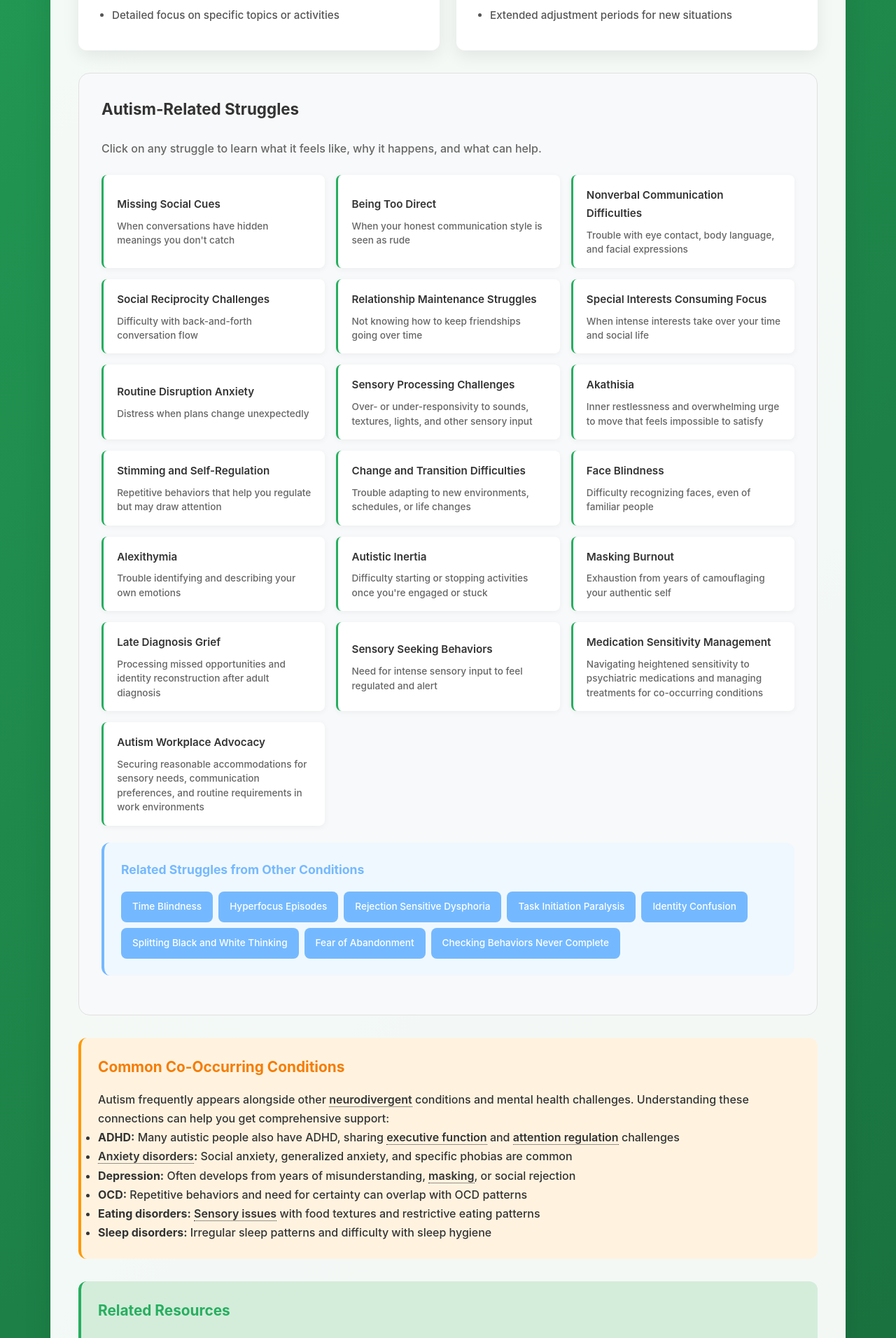
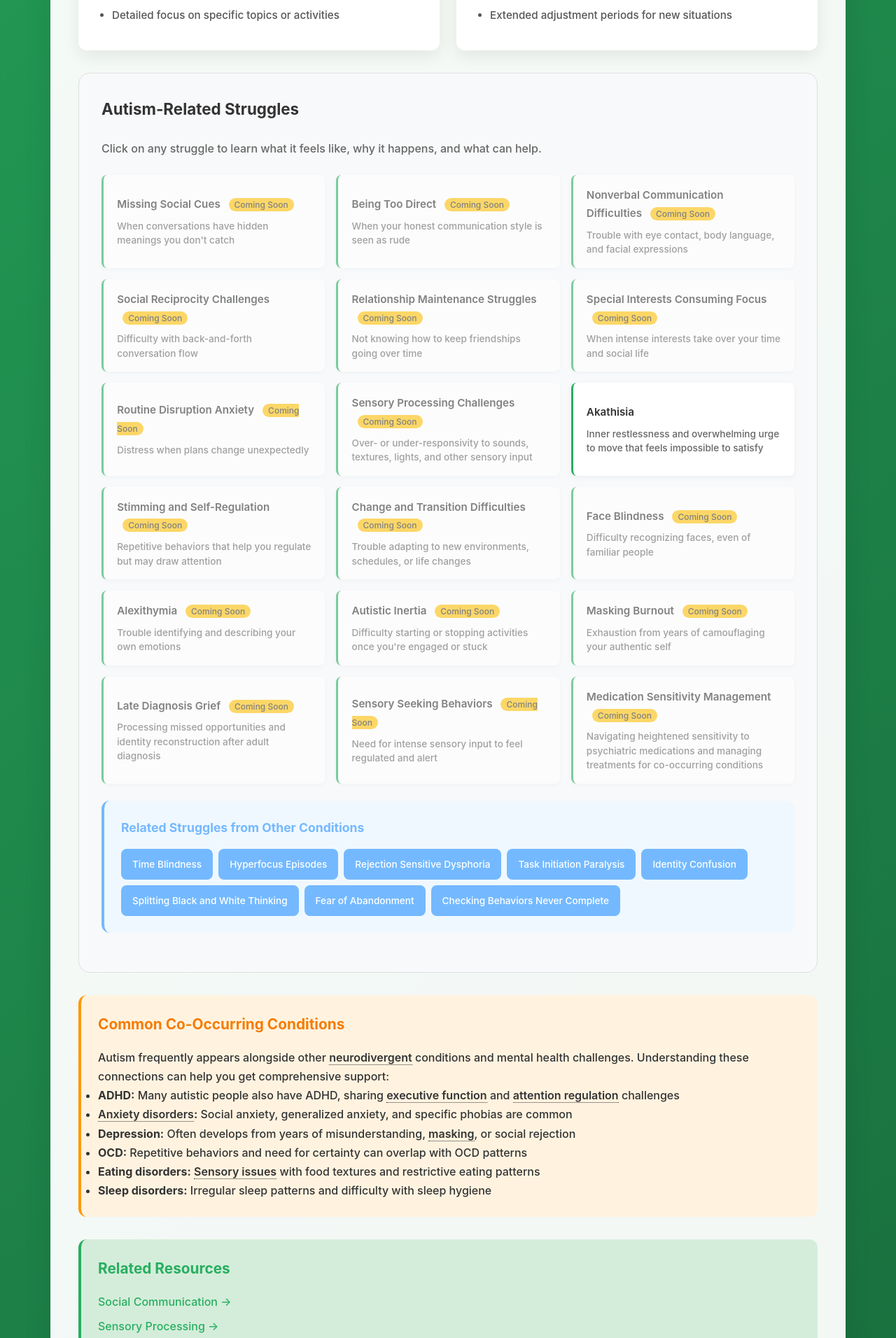
Before and after one commit to neurodivergent-survival-guide/neurodivergent-survival-guide, a Jekyll site: the page built from conditions/autism.html, in a window 1280 px wide. Shown: the part 2105-4017 px from the top of the page at 70% size. Built offline with Jekyll 4.4.1, drawn with Linux system fonts in a browser that asks for light colours.

Commit message:
Update autism.html

```diff
--- a/conditions/autism.html
+++ b/conditions/autism.html
@@ -203,6 +203,16 @@ slug: autism
         color: #333;
     }
 
+    .struggle-link.coming-soon {
+        opacity: 0.6;
+        cursor: not-allowed;
+    }
+
+    .struggle-link.coming-soon:hover {
+        transform: none;
+        box-shadow: 0 2px 8px rgba(0, 0, 0, 0.05);
+    }
+
     .struggle-title {
         font-weight: 600;
         margin-bottom: 0.5rem;
@@ -213,6 +223,16 @@ slug: autism
         font-size: 0.85rem;
         color: #666;
         line-height: 1.5;
+    }
+
+    .coming-soon-badge {
+        background: #ffc107;
+        color: #333;
+        padding: 2px 8px;
+        border-radius: 12px;
+        font-size: 0.75rem;
+        margin-left: 8px;
+        font-weight: 500;
     }
 
     .cross-cutting-section {
@@ -569,100 +589,21 @@ slug: autism
                 <p style="margin-bottom: 1.5rem; color: #666;">Click on any struggle to learn what it feels like, why it happens, and what can help.</p>
 
                 <div class="struggles-grid">
-                    <a href="{{ '/struggles/missing-social-cues.html' | relative_url }}" class="struggle-link">
-                        <div class="struggle-title">Missing Social Cues</div>
-                        <div class="struggle-description">When conversations have hidden meanings you don't catch</div>
-                    </a>
-
-                    <a href="{{ '/struggles/being-too-direct.html' | relative_url }}" class="struggle-link">
-                        <div class="struggle-title">Being Too Direct</div>
-                        <div class="struggle-description">When your honest communication style is seen as rude</div>
-                    </a>
-
-                    <a href="{{ '/struggles/nonverbal-communication-difficulties.html' | relative_url }}" class="struggle-link">
-                        <div class="struggle-title">Nonverbal Communication Difficulties</div>
-                        <div class="struggle-description">Trouble with eye contact, body language, and facial expressions</div>
-                    </a>
-
-                    <a href="{{ '/struggles/social-reciprocity-challenges.html' | relative_url }}" class="struggle-link">
-                        <div class="struggle-title">Social Reciprocity Challenges</div>
-                        <div class="struggle-description">Difficulty with back-and-forth conversation flow</div>
-                    </a>
-
-                    <a href="{{ '/struggles/relationship-maintenance-struggles.html' | relative_url }}" class="struggle-link">
-                        <div class="struggle-title">Relationship Maintenance Struggles</div>
-                        <div class="struggle-description">Not knowing how to keep friendships going over time</div>
-                    </a>
-
-                    <a href="{{ '/struggles/special-interests-consuming-focus.html' | relative_url }}" class="struggle-link">
-                        <div class="struggle-title">Special Interests Consuming Focus</div>
-                        <div class="struggle-description">When intense interests take over your time and social life</div>
-                    </a>
-
-                    <a href="{{ '/struggles/routine-disruption-anxiety.html' | relative_url }}" class="struggle-link">
-                        <div class="struggle-title">Routine Disruption Anxiety</div>
-                        <div class="struggle-description">Distress when plans change unexpectedly</div>
-                    </a>
-
-                    <a href="{{ '/struggles/sensory-processing-challenges.html' | relative_url }}" class="struggle-link">
-                        <div class="struggle-title">Sensory Processing Challenges</div>
-                        <div class="struggle-description">Over- or under-responsivity to sounds, textures, lights, and other sensory input</div>
-                    </a>
-
-                    <a href="{{ '/struggles/akathisia.html' | relative_url }}" class="struggle-link">
-                        <div class="struggle-title">Akathisia</div>
-                        <div class="struggle-description">Inner restlessness and overwhelming urge to move that feels impossible to satisfy</div>
-                    </a>
-
-                    <a href="{{ '/struggles/stimming-and-self-regulation.html' | relative_url }}" class="struggle-link">
-                        <div class="struggle-title">Stimming and Self-Regulation</div>
-                        <div class="struggle-description">Repetitive behaviors that help you regulate but may draw attention</div>
-                    </a>
-
-                    <a href="{{ '/struggles/change-and-transition-difficulties.html' | relative_url }}" class="struggle-link">
-                        <div class="struggle-title">Change and Transition Difficulties</div>
-                        <div class="struggle-description">Trouble adapting to new environments, schedules, or life changes</div>
-                    </a>
-
-                    <a href="{{ '/struggles/face-blindness.html' | relative_url }}" class="struggle-link">
-                        <div class="struggle-title">Face Blindness</div>
-                        <div class="struggle-description">Difficulty recognizing faces, even of familiar people</div>
-                    </a>
-
-                    <a href="{{ '/struggles/alexithymia.html' | relative_url }}" class="struggle-link">
-                        <div class="struggle-title">Alexithymia</div>
-                        <div class="struggle-description">Trouble identifying and describing your own emotions</div>
-                    </a>
-
-                    <a href="{{ '/struggles/autistic-inertia.html' | relative_url }}" class="struggle-link">
-                        <div class="struggle-title">Autistic Inertia</div>
-                        <div class="struggle-description">Difficulty starting or stopping activities once you're engaged or stuck</div>
-                    </a>
-
-                    <a href="{{ '/struggles/masking-burnout.html' | relative_url }}" class="struggle-link">
-                        <div class="struggle-title">Masking Burnout</div>
-                        <div class="struggle-description">Exhaustion from years of camouflaging your authentic self</div>
-                    </a>
-
-                    <a href="{{ '/struggles/late-diagnosis-grief.html' | relative_url }}" class="struggle-link">
-                        <div class="struggle-title">Late Diagnosis Grief</div>
-                        <div class="struggle-description">Processing missed opportunities and identity reconstruction after adult diagnosis</div>
-                    </a>
-
-                    <a href="{{ '/struggles/sensory-seeking-behaviors.html' | relative_url }}" class="struggle-link">
-                        <div class="struggle-title">Sensory Seeking Behaviors</div>
-                        <div class="struggle-description">Need for intense sensory input to feel regulated and alert</div>
-                    </a>
-
-                    <a href="{{ '/struggles/medication-sensitivity-management.html' | relative_url }}" class="struggle-link">
-                        <div class="struggle-title">Medication Sensitivity Management</div>
-                        <div class="struggle-description">Navigating heightened sensitivity to psychiatric medications and managing treatments for co-occurring conditions</div>
-                    </a>
-
-                    <a href="{{ '/struggles/autism-workplace-advocacy.html' | relative_url }}" class="struggle-link">
-                        <div class="struggle-title">Autism Workplace Advocacy</div>
-                        <div class="struggle-description">Securing reasonable accommodations for sensory needs, communication preferences, and routine requirements in work environments</div>
-                    </a>
+                    {% assign condition_struggles = site.data.struggle_order[page.condition] %}
+                    {% for struggle in condition_struggles %}
+                        {% assign struggle_page = site.pages | where: "slug", struggle.slug | first %}
+                        {% if struggle_page %}
+                            <a href="{{ '/struggles/' | append: struggle.slug | append: '.html' | relative_url }}" class="struggle-link">
+                        {% else %}
+                            <div class="struggle-link coming-soon">
+                        {% endif %}
+                                <div class="struggle-title">
+                                    {{ struggle.title }}
+                                    {% unless struggle_page %}<span class="coming-soon-badge">Coming Soon</span>{% endunless %}
+                                </div>
+                                <div class="struggle-description">{{ struggle.description }}</div>
+                        {% if struggle_page %}</a>{% else %}</div>{% endif %}
+                    {% endfor %}
                 </div>
 
                 <div class="cross-cutting-section">
```
Also changed, not shown: other parts of conditions/autism.html (+56 -0 lines).
